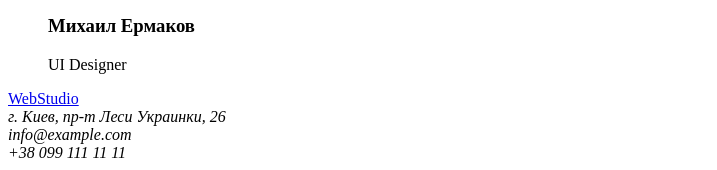
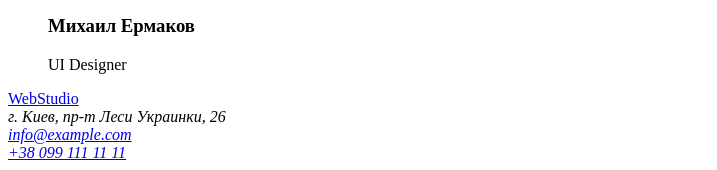
Before and after one commit to MashaTaranenko/goit-markup-hw-01, a plain HTML site: page index.html in a window 1280 px wide. Shown: the part 1134-1304 px from the top of the page, without its empty margins (0-717 px from the left). Drawn offline with Linux system fonts and the light colour scheme.

Commit message:
В футере исправлены контакты на ссылки

```diff
--- a/index.html
+++ b/index.html
@@ -101,8 +101,8 @@
         <a href="/">WebStudio</a>
         <address>
             г. Киев, пр-т Леси Украинки, 26<br />
-            info@example.com<br />
-            +38 099 111 11 11
+            <a href="mailto:info@example.com">info@example.com</a><br />
+            <a href="tel:380991111111">+38 099 111 11 11</a>
         </address>
     </footer>
 </body>
```
